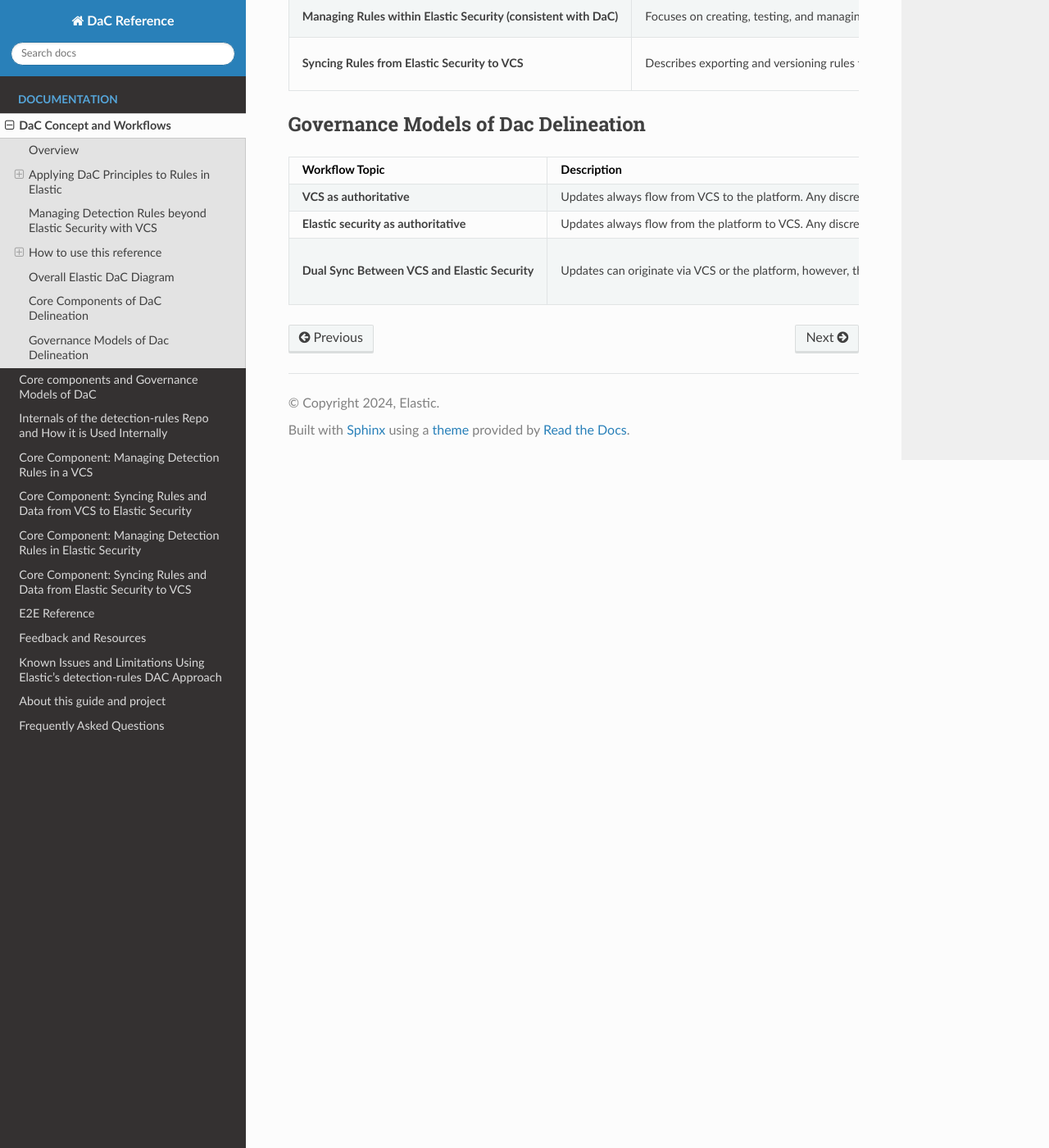
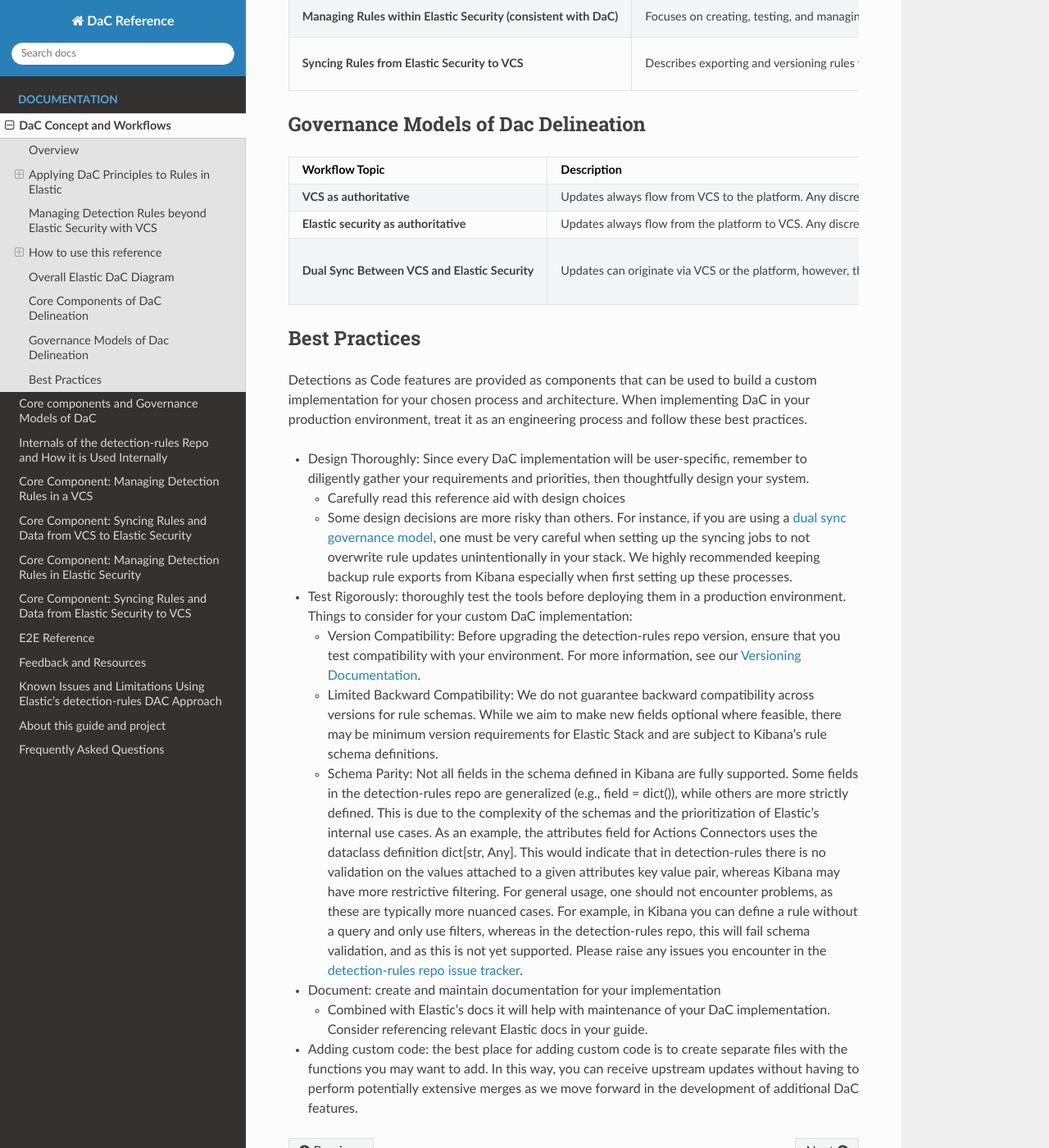
Before and after one commit to elastic/DaC-Reference, a Sphinx documentation site: the page built from docs/dac_concept_and_workflows.md, in a window 1280 px wide and 1400 px high, scrolled down 5078 px. Shown: the whole window at 82% size. Built offline with Sphinx 7.4.7 and the Read the Docs theme 3.1.0, drawn with Linux system fonts in a browser that asks for light colours.

Commit message:
Added Best Practices Section

```diff
--- a/docs/dac_concept_and_workflows.md
+++ b/docs/dac_concept_and_workflows.md
@@ -121,3 +121,18 @@
 | **VCS as authoritative**                                 | Updates always flow from VCS to the platform. Any discrepancies are overwritten based on changes from VCS. Rules should not be modified in the platform.                                 | ||
 | **Elastic security as authoritative**                   | Updates always flow from the platform to VCS. Any discrepancies are overwritten based on changes from the platform. Rules should not be modified in VCS directly.                             | ||
 | **Dual Sync Between VCS and Elastic Security** | Updates can originate via VCS or the platform, however, they should be reconciled before subsequent changes (race condition) | - Setup for bidirectional syncing <br> - Authentication <br>- Access <br> - Automation tools/scripts | - Establish sync process for both directions <br> - Automate sync using CLI, API, and CI/CD <br> - Regularly review and reconcile discrepancies|
+
+## Best Practices
+
+Detections as Code features are provided as components that can be used to build a custom implementation for your chosen process and architecture. When implementing DaC in your production environment, treat it as an engineering process and follow these best practices.
+
+- Design Thoroughly: Since every DaC implementation will be user-specific, remember to diligently gather your requirements and priorities, then thoughtfully design your system.
+    - Carefully read this reference aid with design choices
+    - Some design decisions are more risky than others. For instance, if you are using a [dual sync governance model](https://dac-reference.readthedocs.io/en/latest/core_components_and_governance_models_of_dac.html#dual-syncing-rules-and-data-between-kibana-and-vcs), one must be very careful when setting up the syncing jobs to not overwrite rule updates unintentionally in your stack. We highly recommended keeping backup rule exports from Kibana especially when first setting up these processes.
+- Test Rigorously: thoroughly test the tools before deploying them in a production environment. Things to consider for your custom DaC implementation:
+    - Version Compatibility: Before upgrading the detection-rules repo version, ensure that you test compatibility with your environment. For more information, see our [Versioning Documentation](https://github.com/elastic/ia-trade-team/issues/471%23issuecomment-2423259800).
+    - Limited Backward Compatibility: We do not guarantee backward compatibility across versions for rule schemas. While we aim to make new fields optional where feasible, there may be minimum version requirements for Elastic Stack and are subject to Kibana's rule schema definitions.
+    - Schema Parity: Not all fields in the schema defined in Kibana are fully supported. Some fields in the detection-rules repo are generalized (e.g., field = dict()), while others are more strictly defined. This is due to the complexity of the schemas and the prioritization of Elastic's internal use cases. As an example, the attributes field for Actions Connectors uses the dataclass definition dict[str, Any]. This would indicate that in detection-rules there is no validation on the values attached to a given attributes key value pair, whereas Kibana may have more restrictive filtering. For general usage, one should not encounter problems, as these are typically more nuanced cases. For example, in Kibana you can define a rule without a query and only use filters, whereas in the detection-rules repo, this will fail schema validation, and as this is not yet supported. Please raise any issues you encounter in the [detection-rules repo issue tracker](https://github.com/elastic/detection-rules/issues).
+- Document: create and maintain documentation for your implementation
+    - Combined with Elastic’s docs it will help with maintenance of your DaC implementation. Consider referencing relevant Elastic docs in your guide.
+- Adding custom code: the best place for adding custom code is to create separate files with the functions you may want to add. In this way, you can receive upstream updates without having to perform potentially extensive merges as we move forward in the development of additional DaC features.
```
